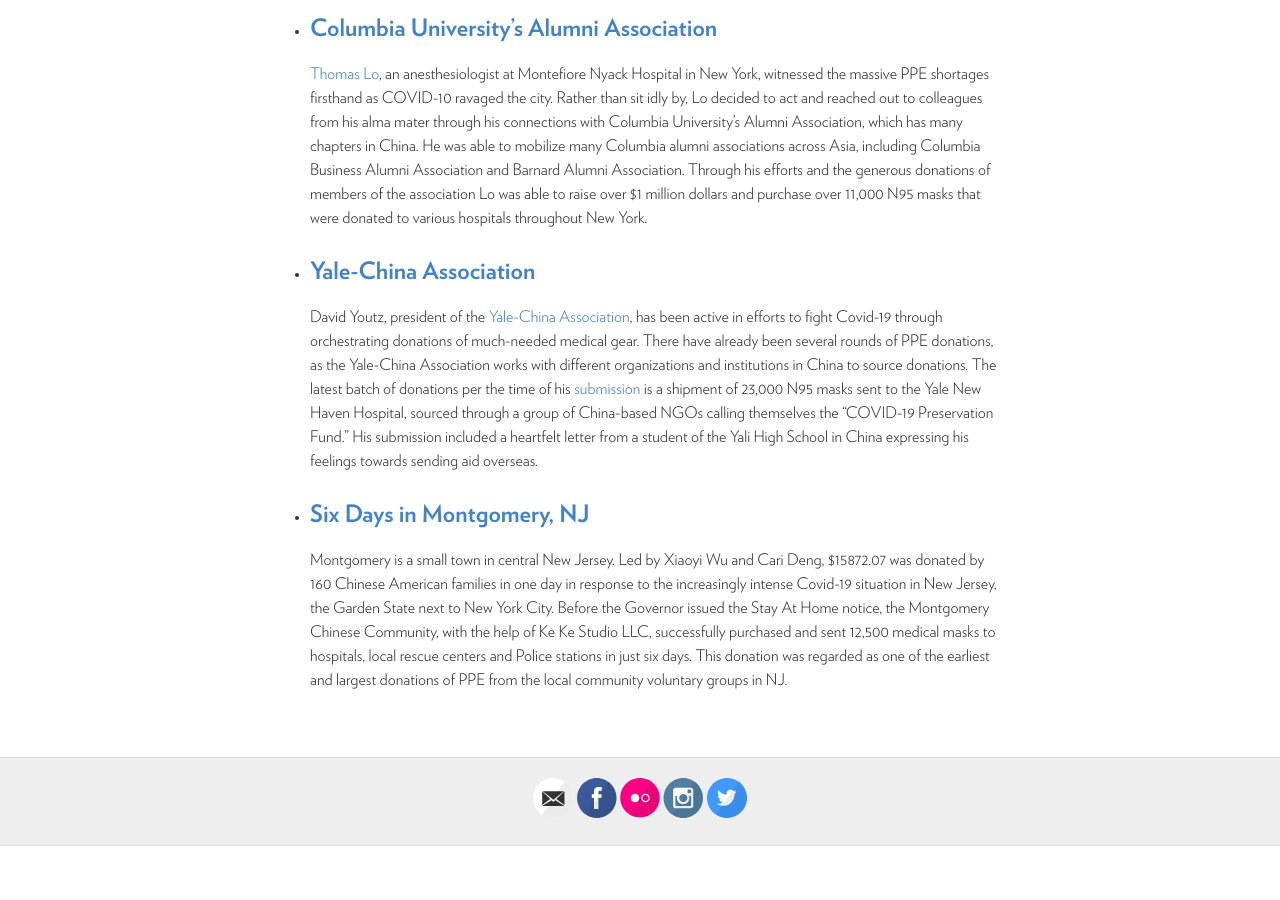
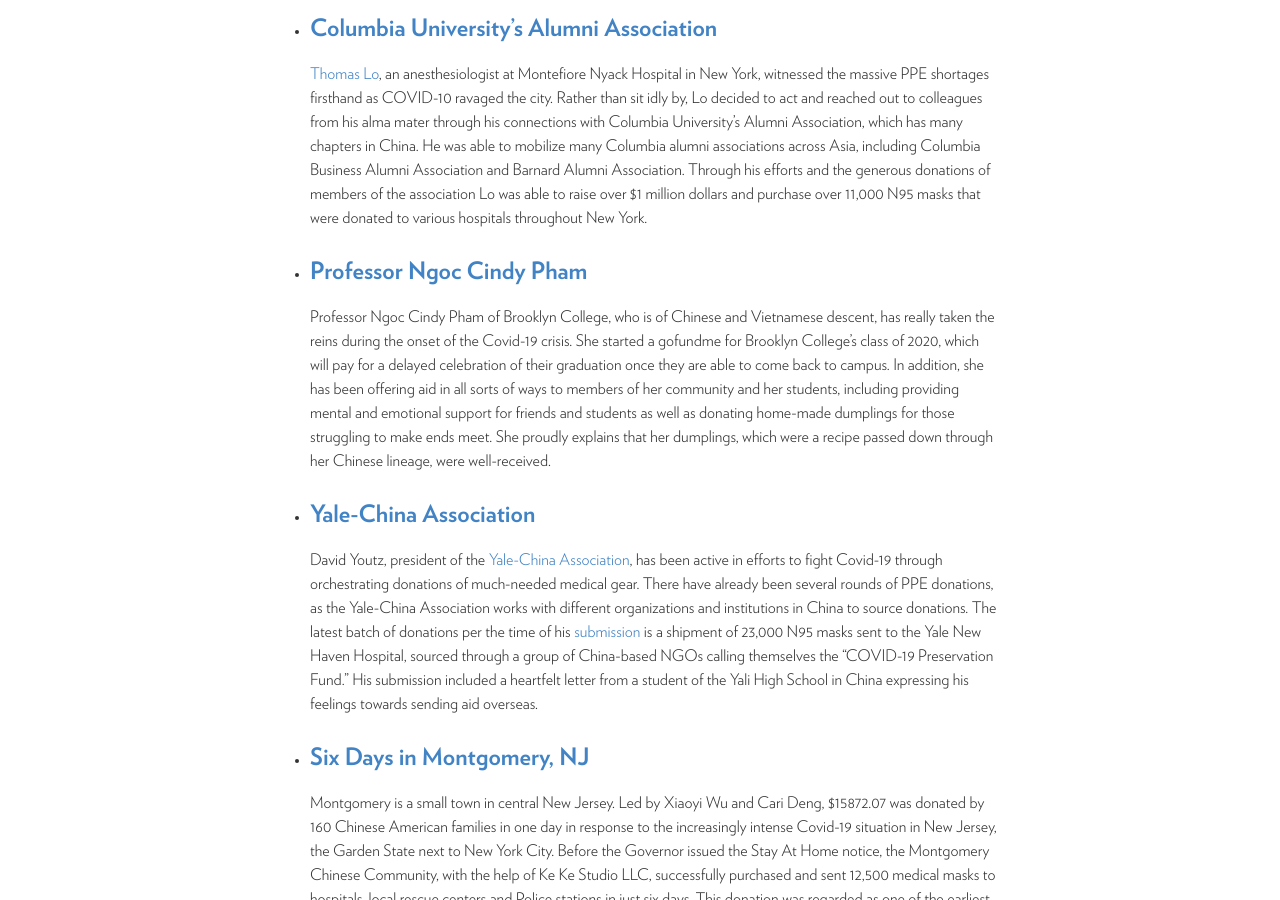
Before and after one commit to moca40/moca40.github.io, a Jekyll site: the page built from oneworld.html, in a window 1280 px wide and 900 px high, scrolled down 887 px. Built offline with Jekyll 4.4.1, drawn with Linux system fonts in a browser that asks for light colours; before the commit the page ends 1733 px from its top, so only the background shows below that.

Commit message:
Update 2020-05-01-NgocCindyPham.md

```diff
--- a/_oneworld/2020-05-01-NgocCindyPham.md
+++ b/_oneworld/2020-05-01-NgocCindyPham.md
@@ -1 +1,17 @@
+---
+layout: post
+title: Professor Ngoc Cindy Pham
+slides:
+  -
+    img:
+  -
+    img:
+  -
+    img:
+  -
+    img:
+  -
+    img:
+---
+
 Professor Ngoc Cindy Pham of Brooklyn College, who is of Chinese and Vietnamese descent, has really taken the reins during the onset of the Covid-19 crisis. She started a gofundme for Brooklyn College’s class of 2020, which will pay for a delayed celebration of their graduation once they are able to come back to campus. In addition, she has been offering aid in all sorts of ways to members of her community and her students, including providing mental and emotional support for friends and students as well as donating home-made dumplings for those struggling to make ends meet. She proudly explains that her dumplings, which were a recipe passed down  through her Chinese lineage, were well-received.
```
